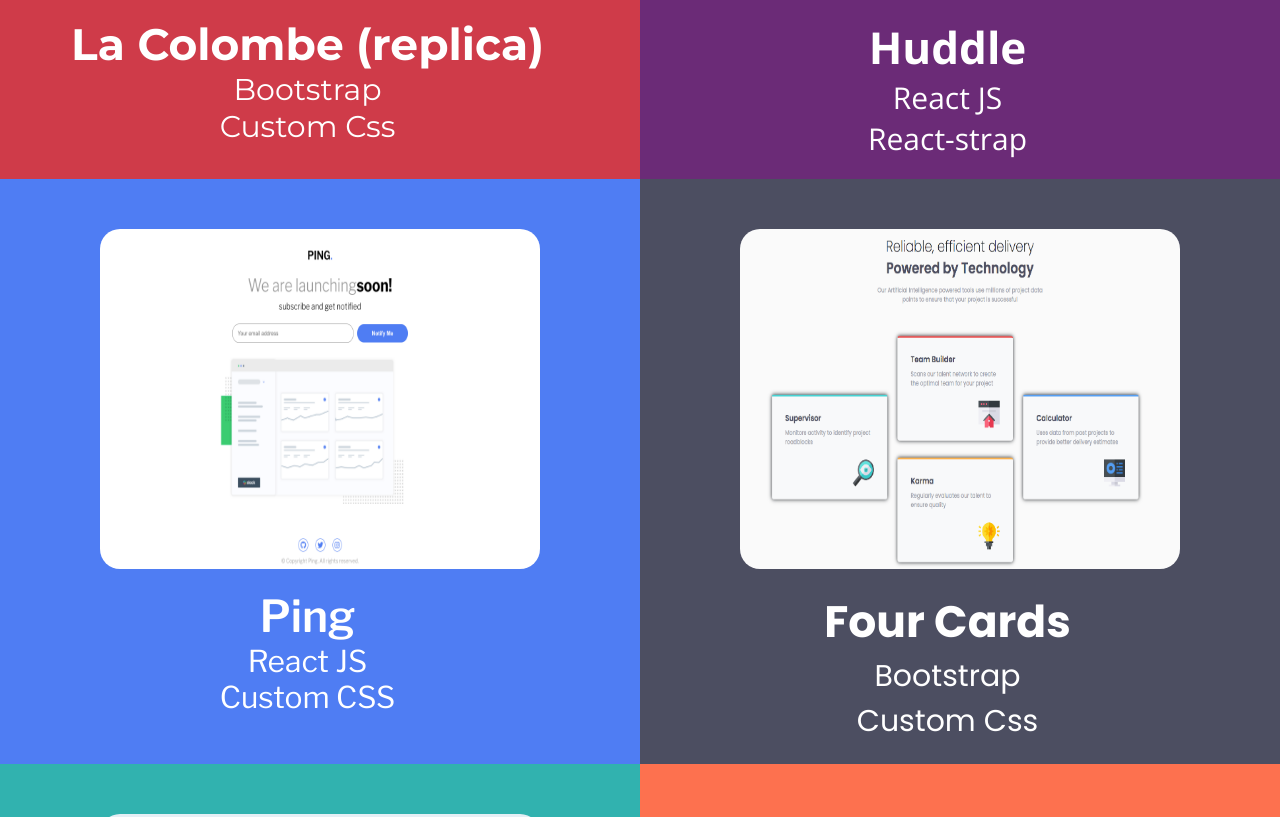
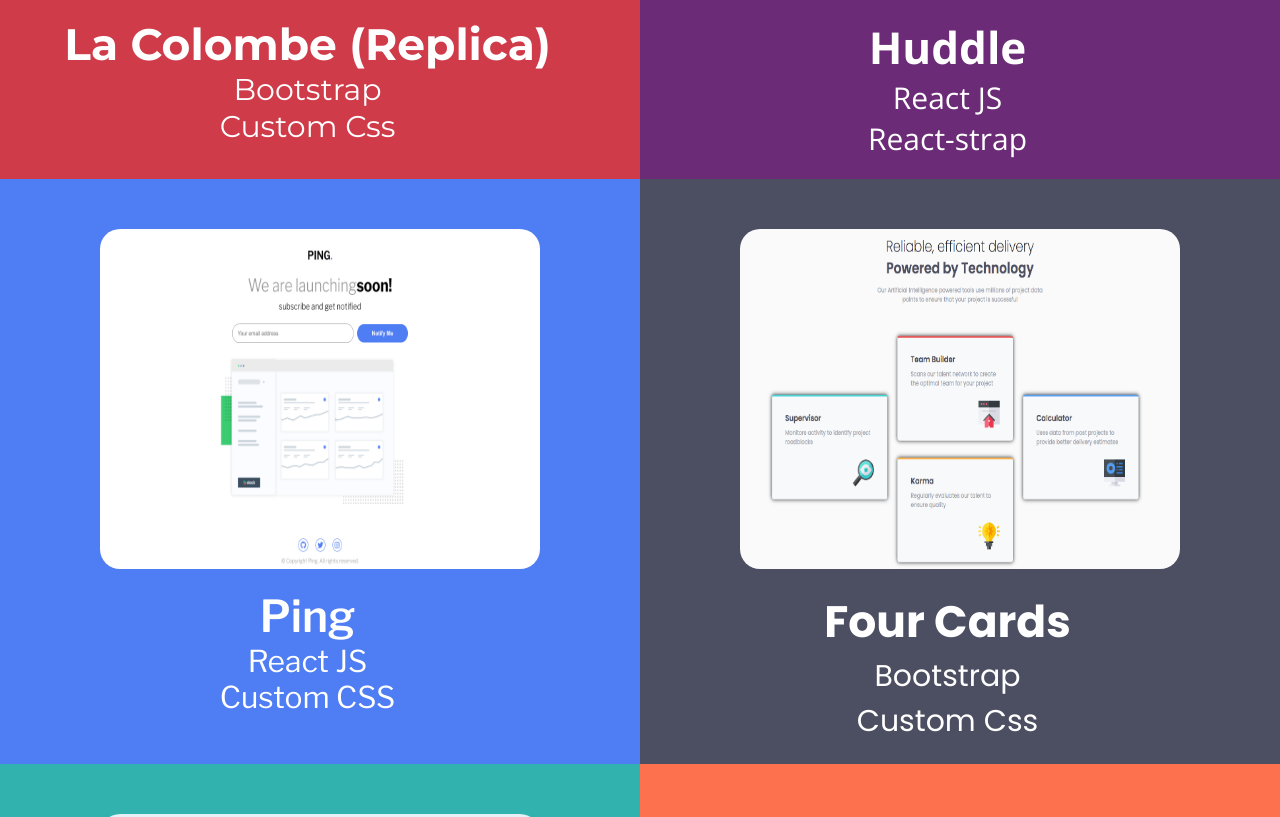
Before and after one commit to KenSparks-Dev/portfolio, a plain HTML site: page projects.html in a window 1280 px wide. Shown: the part 1093-1910 px from the top of the page. Drawn offline with nearby package versions, Linux system fonts and the light colour scheme.

Commit message:
clarifying that la colombe is a replica

```diff
--- a/projects.html
+++ b/projects.html
@@ -31,7 +31,7 @@
         </a>
       </div>
       <div class="project__text">
-        <h2 class="project__title">La Colombe &#40;replica&#41;</h2>
+        <h2 class="project__title">La Colombe &#40;Replica&#41;</h2>
         <ul class="project__skills-list">
           <li class="project__skill-item">Bootstrap</li>
           <li class="project__skill-item">Custom Css</li>
```
